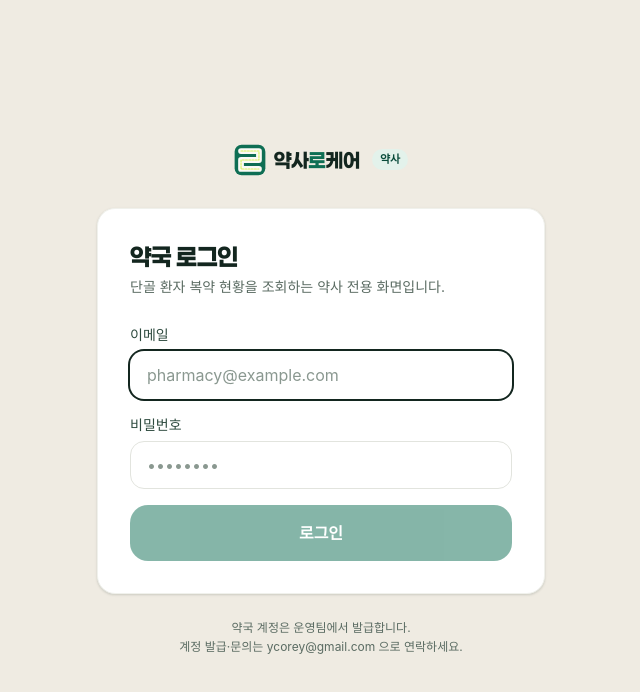
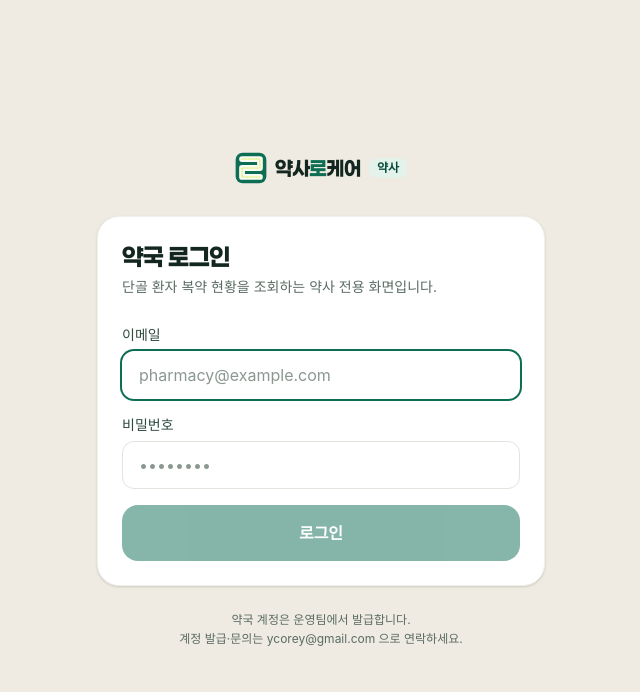
Before and after one commit to ycorey/yaksaro-care, a Next.js app: page /pharmacy/login in a window 1280 px wide. Shown: the top 692 px of the page, without its empty margins (319-959 px from the left). Built offline with nearby package versions, Linux system fonts and the light colour scheme; a web font is replaced by a local one.

Commit message:
fix/ui(pharmacy-login): focus ring 버그·radius 토큰화·약사칩·밀도

```diff
--- a/src/app/pharmacy/login/page.tsx
+++ b/src/app/pharmacy/login/page.tsx
@@ -3,6 +3,7 @@
 import { useState } from 'react'
 import { createClient } from '@/lib/supabase/client'
 import { LogoMark, LogoWordmark } from '@/components/yc/logo'
+import { PharmacistBadge } from '@/components/yc/pharmacist-badge'
 
 export default function PharmacyLoginPage() {
   const [email, setEmail] = useState('')
@@ -52,12 +53,10 @@ export default function PharmacyLoginPage() {
         <div className="flex items-center justify-center gap-2 mb-8">
           <LogoMark size={32} />
           <LogoWordmark className="text-xl" />
-          <span className="ml-1 text-[11px] font-bold text-yc-green700 bg-yc-green50 px-2 py-0.5 rounded-full">
-            약사
-          </span>
+          <PharmacistBadge />
         </div>
 
-        <div className="bg-white rounded-2xl border border-yc-neutral100 shadow-[var(--yc-shadow-sm)] p-8">
+        <div className="bg-white rounded-yc-xl border border-yc-neutral100 shadow-[var(--yc-shadow-sm)] p-6">
           <h1 className="font-display text-2xl text-yc-neutral900 mb-1">약국 로그인</h1>
           <p className="text-sm text-yc-neutral500 mb-7">
             단골 환자 복약 현황을 조회하는 약사 전용 화면입니다.
@@ -77,7 +76,7 @@ export default function PharmacyLoginPage() {
                 autoFocus
                 required
                 placeholder="pharmacy@example.com"
-                className="w-full h-12 px-4 rounded-xl border border-yc-neutral200 bg-white text-yc-neutral900 placeholder:text-yc-neutral400 focus:outline-none focus:ring-2 focus:ring-yc-green400 focus:border-transparent"
+                className="w-full h-12 px-4 rounded-yc-md border border-yc-neutral200 bg-white text-yc-neutral900 placeholder:text-yc-neutral400 focus:outline-none focus:ring-2 focus:ring-yc-green600 focus:border-transparent"
               />
             </div>
 
@@ -93,12 +92,12 @@ export default function PharmacyLoginPage() {
                 autoComplete="current-password"
                 required
                 placeholder="••••••••"
-                className="w-full h-12 px-4 rounded-xl border border-yc-neutral200 bg-white text-yc-neutral900 placeholder:text-yc-neutral400 focus:outline-none focus:ring-2 focus:ring-yc-green400 focus:border-transparent"
+                className="w-full h-12 px-4 rounded-yc-md border border-yc-neutral200 bg-white text-yc-neutral900 placeholder:text-yc-neutral400 focus:outline-none focus:ring-2 focus:ring-yc-green600 focus:border-transparent"
               />
             </div>
 
             {error && (
-              <div className="bg-yc-errorBg border border-yc-error/20 rounded-xl px-4 py-3 text-sm text-yc-error">
+              <div className="bg-yc-errorBg border border-yc-error/20 rounded-yc-md px-4 py-3 text-sm text-yc-error">
                 {error}
               </div>
             )}
@@ -106,7 +105,7 @@ export default function PharmacyLoginPage() {
             <button
               type="submit"
               disabled={loading || !email.trim() || !password}
-              className="w-full h-14 rounded-2xl bg-yc-green600 text-white font-bold text-base disabled:opacity-50 disabled:cursor-not-allowed active:scale-[0.99] transition-transform"
+              className="w-full h-14 rounded-yc-lg bg-yc-green600 text-white font-bold text-base disabled:opacity-50 disabled:cursor-not-allowed active:scale-[0.99] transition-transform"
             >
               {loading ? '로그인 중…' : '로그인'}
             </button>
```
